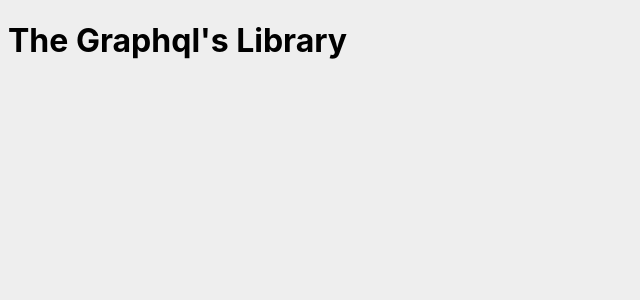
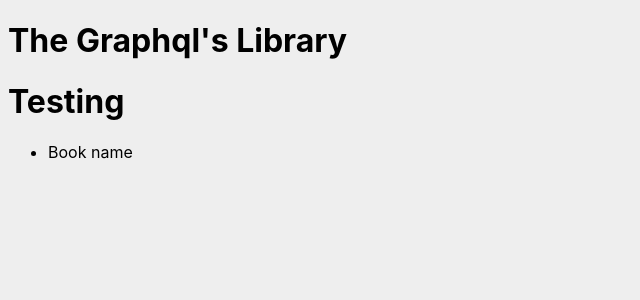
Before and after one commit to psatler/graphql-react-app, a React (Create React App) app in the folder client/: page / in a window 1280 px wide. Shown: the top 300 px of the page, without its empty margins (0-640 px from the left). Built offline with nearby package versions, Linux system fonts and the light colour scheme.

Commit message:
feat: create booklist component

```diff
--- a/client/src/App.js
+++ b/client/src/App.js
@@ -1,12 +1,16 @@
 import React, { Component } from "react";
 // import logo from './logo.svg';
 // import './App.css';
+
+//components
+import BookList from "./components/BookList";
 
 class App extends Component {
   render() {
     return (
       <div id="main">
         <h1>The Graphql's Library</h1>
+        <BookList />
         {/* <header className="App-header">
           <img src={logo} className="App-logo" alt="logo" />
           <p>
--- /dev/null
+++ b/client/src/components/BookList.js
@@ -0,0 +1,16 @@
+import React, { Component } from "react";
+
+class BookList extends Component {
+  render() {
+    return (
+      <div>
+        <h1>Testing</h1>
+        <ul id="book-list">
+          <li>Book name</li>
+        </ul>
+      </div>
+    );
+  }
+}
+
+export default BookList;
```
